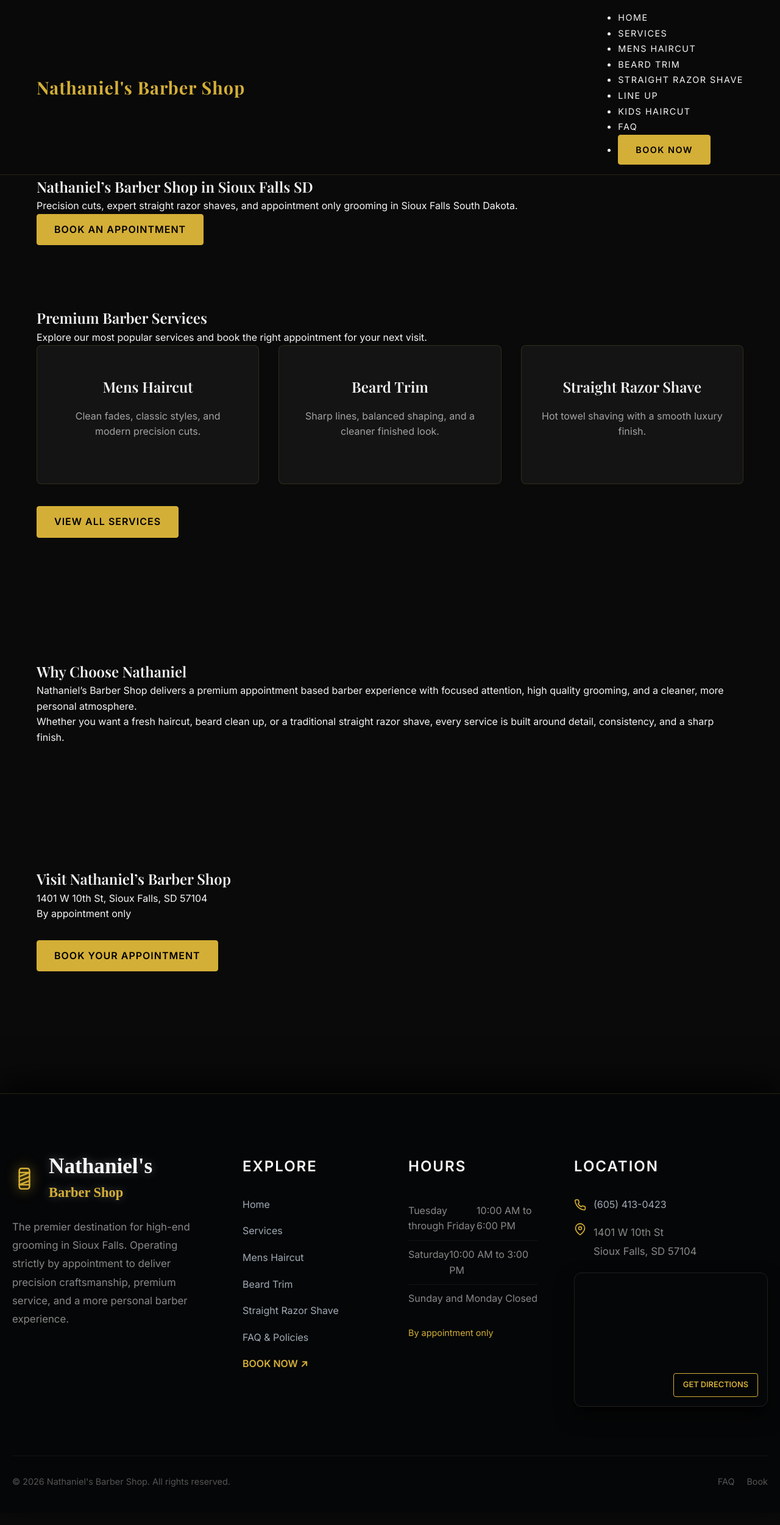
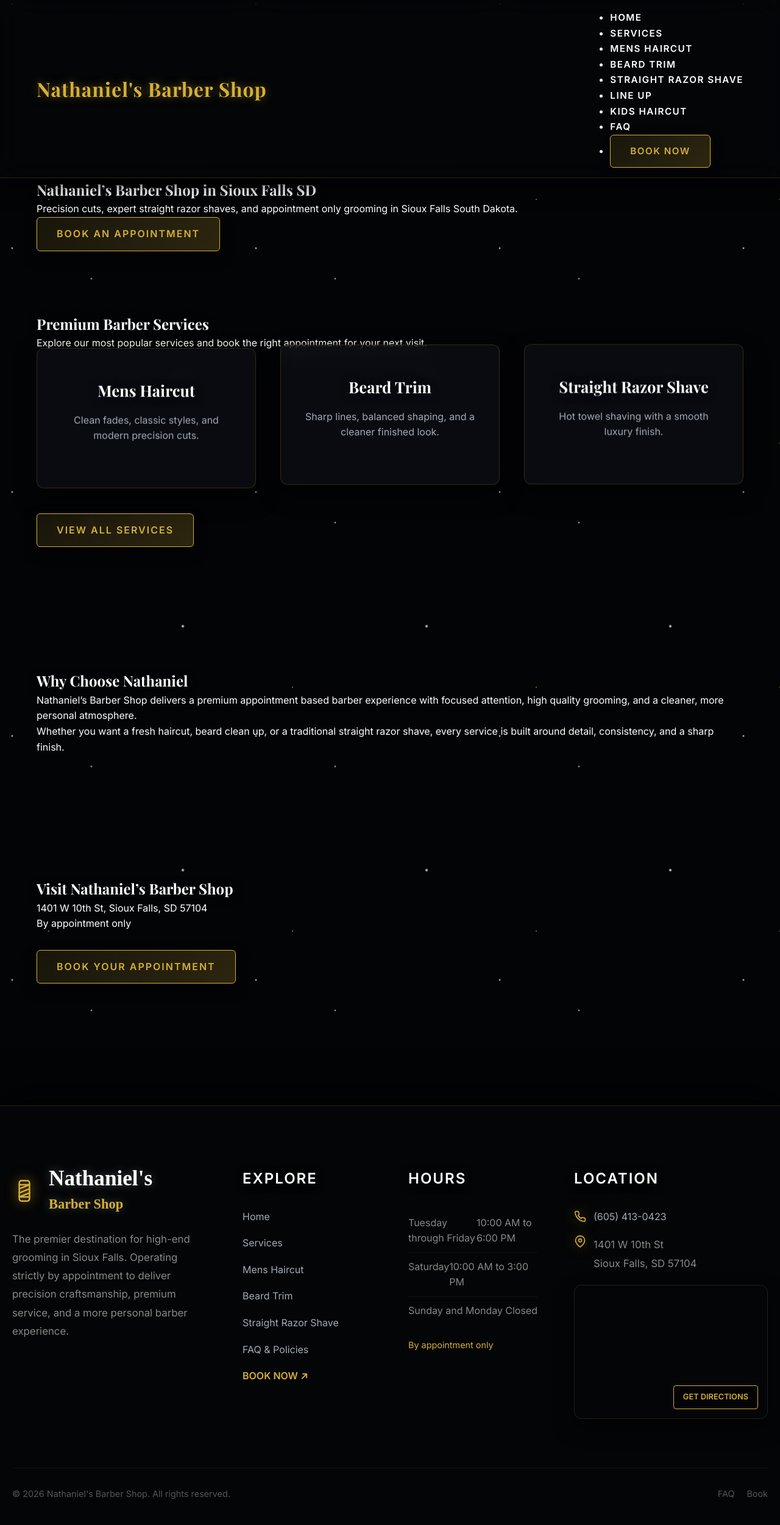
Before and after one commit to YourOnlineSquad/nathaniels-barber-shop, a Jekyll site: the page built from index.md, in a window 1280 px wide. Shown: the whole page at 61% size. Built offline with Jekyll 4.4.1, drawn with Linux system fonts in a browser that asks for light colours; some web fonts are replaced; grey boxes are pictures that could not be loaded.

Commit message:
Update default.html

```diff
--- a/_layouts/default.html
+++ b/_layouts/default.html
@@ -7,30 +7,29 @@
 
     <link rel="preconnect" href="https://fonts.googleapis.com">
     <link rel="preconnect" href="https://fonts.gstatic.com" crossorigin>
-    <link href="https://fonts.googleapis.com/css2?family=Inter:wght@300;400;600&family=Playfair+Display:ital,wght@0,600;0,700;1,600&display=swap" rel="stylesheet">
+    <link href="https://fonts.googleapis.com/css2?family=Inter:wght@300;400;600&family=Playfair+Display:ital,wght@0,600;0,700;1,900&display=swap" rel="stylesheet">
 
     <style>
-      /* --- GLOBAL DESIGN SYSTEM --- */
+      /* --- 1. GLOBAL SaaS & LUXURY VARIABLES --- */
       :root {
-        --bg-dark: #0a0a0a;
-        --bg-card: #141414;
+        --bg-deep-space: #030406;
+        --bg-card: rgba(15, 18, 25, 0.6);
         --accent-gold: #d4af37;
-        --accent-gold-hover: #f0c550;
-        --text-light: #f5f5f5;
-        --text-muted: #a3a3a3;
-        --border-soft: rgba(212, 175, 55, 0.15);
+        --accent-red: #a01d1d;
+        --text-light: #ffffff;
+        --text-muted: #a0aab5;
+        --border-glow: rgba(212, 175, 55, 0.2);
 
         --font-heading: 'Playfair Display', serif;
         --font-body: 'Inter', sans-serif;
-
-        --transition-smooth: all 0.4s cubic-bezier(0.25, 0.8, 0.25, 1);
+        --transition-smooth: all 0.4s cubic-bezier(0.175, 0.885, 0.32, 1.275);
       }
 
-      /* --- BASE RESET --- */
       * { box-sizing: border-box; margin: 0; padding: 0; }
+      html { scroll-behavior: smooth; }
 
       body {
-        background-color: var(--bg-dark);
+        background-color: var(--bg-deep-space);
         color: var(--text-light);
         font-family: var(--font-body);
         line-height: 1.6;
@@ -38,118 +37,159 @@
         display: flex;
         flex-direction: column;
         min-height: 100vh;
+        position: relative;
+        overflow-x: hidden;
       }
 
-      h1, h2, h3, h4 { font-family: var(--font-heading); font-weight: 600; color: var(--text-light); }
+      /* --- 2. MOVING SPACE AMBIENCE --- */
+      body::before {
+        content: '';
+        position: fixed;
+        top: 0; left: 0; width: 100vw; height: 200vh;
+        z-index: -1;
+        background-image:
+            radial-gradient(2px 2px at 20px 30px, #ffffff, rgba(0,0,0,0)),
+            radial-gradient(2px 2px at 150px 80px, rgba(255,255,255,0.8), rgba(0,0,0,0)),
+            radial-gradient(3px 3px at 300px 250px, #ffffff, rgba(0,0,0,0)),
+            radial-gradient(1.5px 1.5px at 80px 350px, var(--accent-gold), rgba(0,0,0,0)),
+            radial-gradient(2.5px 2.5px at 450px 100px, #ffffff, rgba(0,0,0,0)),
+            radial-gradient(3.5px 3.5px at 250px 450px, rgba(255,255,255,0.5), rgba(0,0,0,0));
+        background-repeat: repeat;
+        background-size: 400px 400px;
+        animation: moveStars 80s linear infinite;
+      }
+
+      @keyframes moveStars {
+        from { transform: translateY(0); }
+        to { transform: translateY(-400px); }
+      }
+
+      /* --- 3. TYPOGRAPHY --- */
+      h1, h2, h3, h4 {
+        font-family: var(--font-heading);
+        font-weight: 700;
+        color: var(--text-light);
+        text-shadow: 0 2px 15px rgba(0,0,0,0.8);
+      }
       a { text-decoration: none; transition: var(--transition-smooth); }
 
-      /* --- REUSABLE STRUCTURAL CLASSES --- */
-      main { flex: 1; } /* Pushes footer to bottom */
+      /* --- 4. REUSABLE CONTAINERS --- */
+      main { flex: 1; position: relative; z-index: 10; }
 
-      .container {
-        width: 100%;
-        max-width: 1200px;
-        margin: 0 auto;
-        padding: 0 20px;
-      }
+      .container { width: 100%; max-width: 1200px; margin: 0 auto; padding: 0 20px; }
+      .section { padding: 100px 0; }
+      .section-title { text-align: center; color: var(--accent-gold); font-size: 2.5rem; margin-bottom: 3rem; text-shadow: 0 0 15px rgba(212, 175, 55, 0.4); }
 
-      .section { padding: 100px 0; }
-      .section-title { text-align: center; color: var(--accent-gold); font-size: 2.5rem; margin-bottom: 3rem; }
-
-      /* --- HEADER & NAVBAR --- */
+      /* --- 5. HEADER & MEGA NAVBAR --- */
       .site-header {
         position: sticky;
         top: 0;
         z-index: 1000;
-        background: rgba(10, 10, 10, 0.95);
-        backdrop-filter: blur(12px);
-        -webkit-backdrop-filter: blur(12px);
-        border-bottom: 1px solid var(--border-soft);
+        background: rgba(5, 6, 8, 0.75);
+        backdrop-filter: blur(20px);
+        -webkit-backdrop-filter: blur(20px);
+        border-bottom: 1px solid var(--border-glow);
         padding: 1rem 0;
+        box-shadow: 0 10px 30px rgba(0, 0, 0, 0.8);
       }
 
-      .navbar {
-        display: flex;
-        justify-content: space-between;
-        align-items: center;
-      }
+      .navbar { display: flex; justify-content: space-between; align-items: center; }
 
       .logo {
         font-family: var(--font-heading);
-        font-size: 1.8rem;
+        font-size: 2rem;
         color: var(--accent-gold);
         letter-spacing: 1px;
-        font-weight: 700;
+        font-weight: 900;
+        text-shadow: 0 0 15px rgba(212, 175, 55, 0.5);
       }
+      .logo:hover { transform: scale(1.02); text-shadow: 0 0 25px rgba(212, 175, 55, 0.9); }
 
-      .nav-menu {
-        display: flex;
-        list-style: none;
-        gap: 2.5rem;
-        align-items: center;
-        margin: 0;
-        padding: 0;
-      }
-
+      .nav-menu { display: flex; list-style: none; gap: 2.5rem; align-items: center; margin: 0; padding: 0; }
       .nav-menu a {
         color: var(--text-light);
-        font-size: 0.9rem;
+        font-size: 0.95rem;
         text-transform: uppercase;
         letter-spacing: 1.5px;
+        font-weight: 600;
       }
+      .nav-menu a:hover { color: var(--accent-gold); text-shadow: 0 0 10px rgba(212, 175, 55, 0.6); }
 
-      .nav-menu a:hover { color: var(--accent-gold); }
-
-      /* --- BUTTONS --- */
+      /* --- 6. FLOATING GLOWING BUTTONS --- */
       .btn-primary {
         display: inline-block;
-        background: var(--accent-gold);
-        color: #000 !important;
-        padding: 12px 28px;
-        font-weight: 600;
+        background: linear-gradient(135deg, rgba(212, 175, 55, 0.1) 0%, rgba(212, 175, 55, 0.2) 100%);
+        color: var(--accent-gold) !important;
+        padding: 14px 32px;
+        font-weight: 800;
         text-transform: uppercase;
-        letter-spacing: 1px;
-        border-radius: 4px;
+        letter-spacing: 2px;
+        border-radius: 6px;
         border: 1px solid var(--accent-gold);
+        box-shadow: 0 10px 20px rgba(0, 0, 0, 0.5);
+        backdrop-filter: blur(5px);
       }
 
       .btn-primary:hover {
-        background: transparent;
-        color: var(--accent-gold) !important;
-        box-shadow: 0 4px 20px rgba(212, 175, 55, 0.2);
-        transform: translateY(-2px);
+        background: linear-gradient(135deg, var(--accent-red) 0%, #7a1515 100%);
+        color: #ffffff !important;
+        border-color: var(--accent-red);
+        box-shadow: 0 15px 30px rgba(160, 29, 29, 0.6);
+        transform: translateY(-5px) scale(1.03);
       }
 
-      /* --- CARDS & GRIDS --- */
-      .card-grid {
-        display: grid;
-        grid-template-columns: repeat(auto-fit, minmax(300px, 1fr));
-        gap: 2rem;
-      }
+      /* --- 7. GLASSMORPHISM FLOATING CARDS --- */
+      .card-grid { display: grid; grid-template-columns: repeat(auto-fit, minmax(300px, 1fr)); gap: 2.5rem; }
 
       .card {
-        background-color: var(--bg-card);
-        border: 1px solid var(--border-soft);
-        border-radius: 8px;
+        background: var(--bg-card);
+        backdrop-filter: blur(16px);
+        -webkit-backdrop-filter: blur(16px);
+        border: 1px solid var(--border-glow);
+        border-radius: 12px;
         padding: 3rem 2rem;
         text-align: center;
+        box-shadow: 0 15px 35px rgba(0, 0, 0, 0.7);
+        animation: floatUpDown 6s ease-in-out infinite;
         transition: var(--transition-smooth);
       }
 
-      .card:hover {
-        transform: translateY(-8px);
-        border-color: var(--accent-gold);
-        box-shadow: 0 12px 30px rgba(212, 175, 55, 0.08);
+      .card:nth-child(2) { animation-delay: 1s; }
+      .card:nth-child(3) { animation-delay: 2s; }
+
+      @keyframes floatUpDown {
+        0% { transform: translateY(0px); }
+        50% { transform: translateY(-12px); }
+        100% { transform: translateY(0px); }
       }
 
-      .card h3 { font-size: 1.5rem; margin-bottom: 1rem; }
+      .card:hover {
+        transform: translateY(-20px) scale(1.02);
+        border-color: var(--accent-gold);
+        box-shadow: 0 20px 40px rgba(0, 0, 0, 0.9), inset 0 0 20px rgba(212, 175, 55, 0.1);
+        animation-play-state: paused;
+      }
+
+      .card h3 { font-size: 1.6rem; margin-bottom: 1rem; color: var(--text-light); }
       .card p { color: var(--text-muted); margin-bottom: 1.5rem; }
+
+      /* --- 8. GLOWING VECTOR SVGs --- */
+      svg {
+        filter: drop-shadow(0 0 10px rgba(212, 175, 55, 0.5));
+        stroke: var(--accent-gold);
+        transition: all 0.3s ease;
+      }
+      .card:hover svg {
+        filter: drop-shadow(0 0 20px var(--accent-gold));
+        transform: scale(1.1);
+      }
 
       /* --- MOBILE RESPONSIVENESS --- */
       @media (max-width: 768px) {
         .navbar { flex-direction: column; gap: 1rem; }
         .nav-menu { flex-wrap: wrap; justify-content: center; gap: 1.5rem; }
         .section { padding: 60px 0; }
+        .btn-primary { padding: 12px 24px; }
       }
     </style>
 </head>
```
